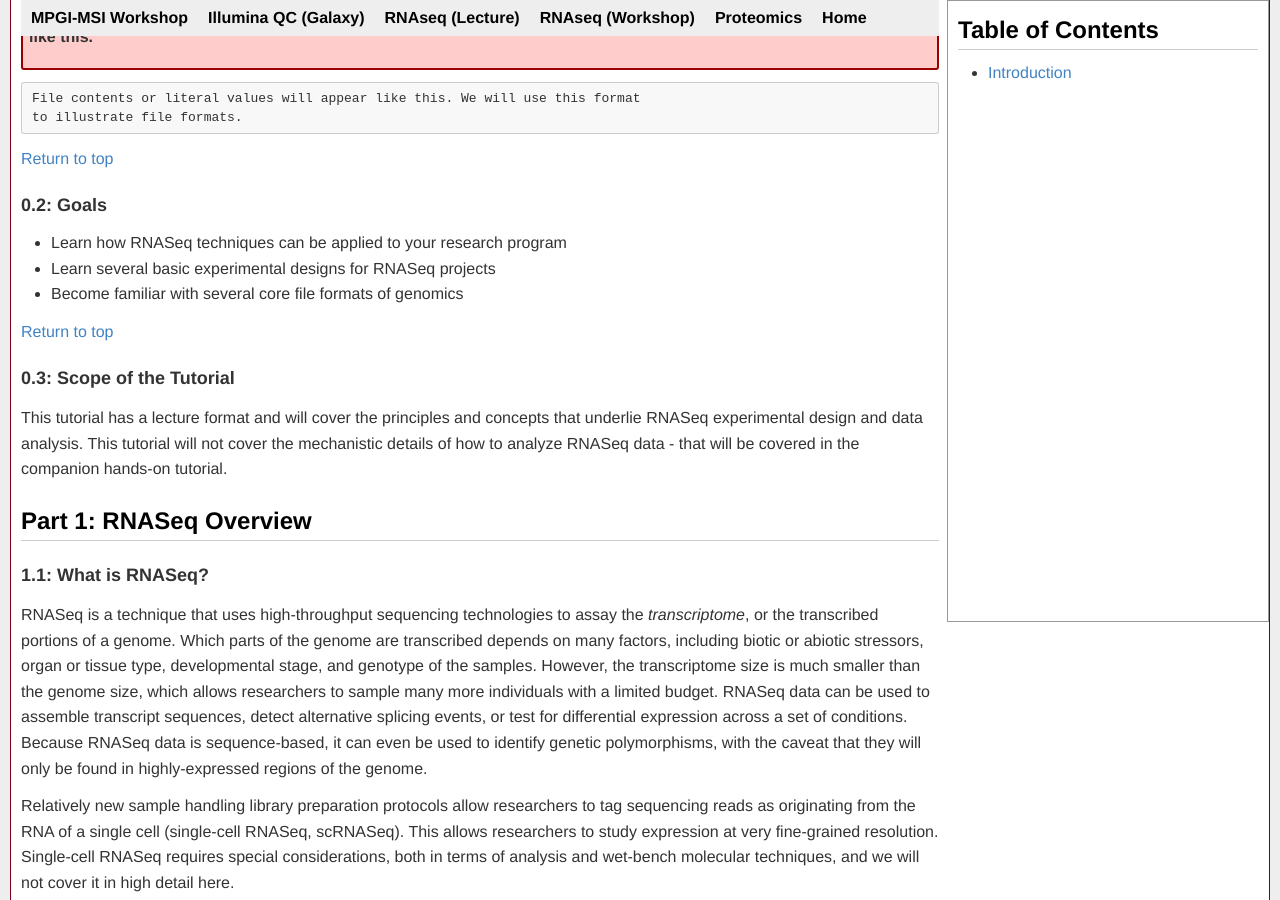
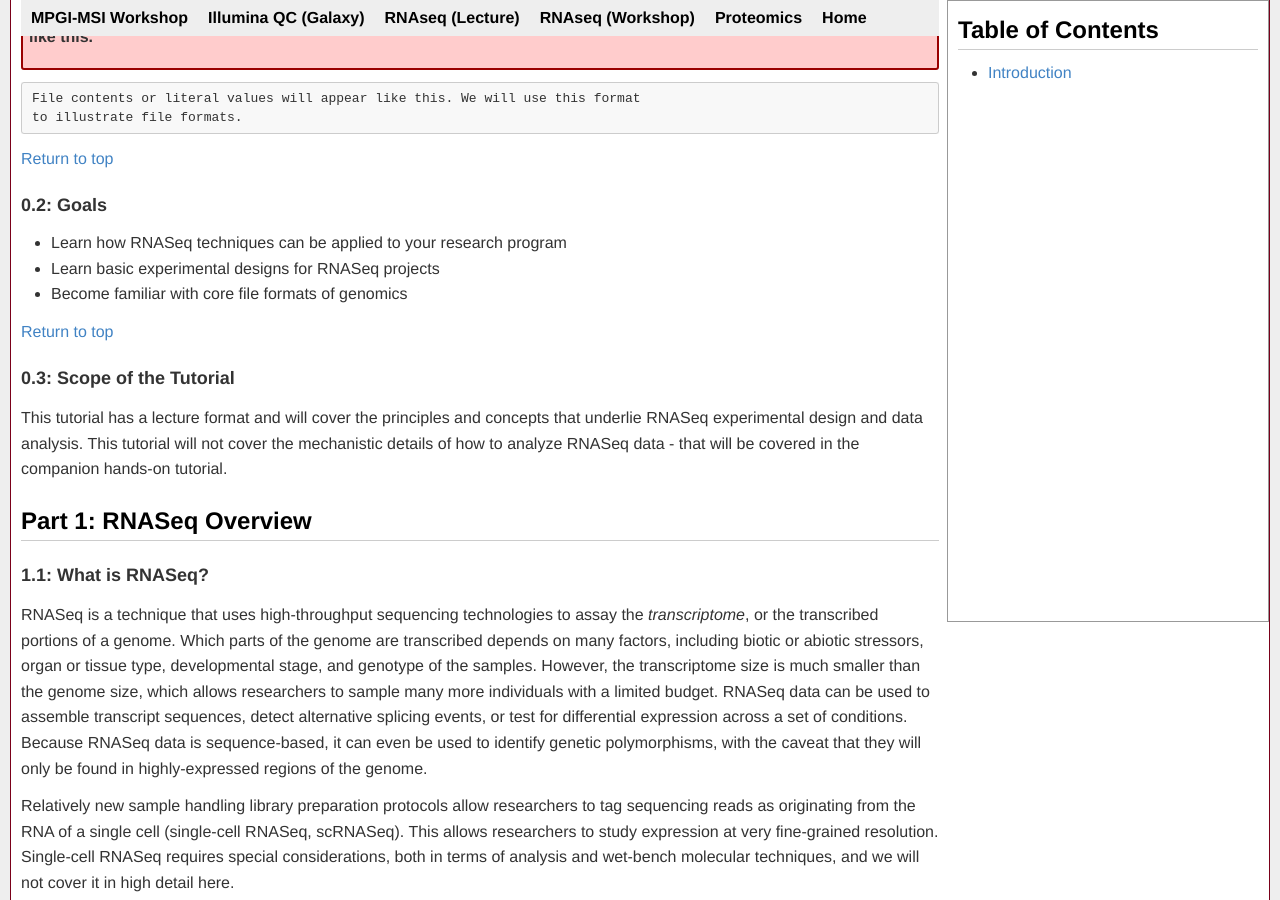
Before and after one commit to msi-ris/Tutorials, a Jekyll site: the page built from rnaseq_lec.md, in a window 1280 px wide and 900 px high, scrolled down 476 px. Built offline with Jekyll 4.4.1, drawn with Linux system fonts in a browser that asks for light colours.

Commit message:
Fix some awkward wording

```diff
--- a/rnaseq_lec.md
+++ b/rnaseq_lec.md
@@ -43,8 +43,8 @@ to illustrate file formats.
 [Return to top](#top)
 ### <a name="0.2"></a> 0.2: Goals
 - Learn how RNASeq techniques can be applied to your research program
-- Learn several basic experimental designs for RNASeq projects
-- Become familiar with several core file formats of genomics
+- Learn basic experimental designs for RNASeq projects
+- Become familiar with core file formats of genomics
 
 [Return to top](#top)
 ### <a name="0.3"></a> 0.3: Scope of the Tutorial
```
